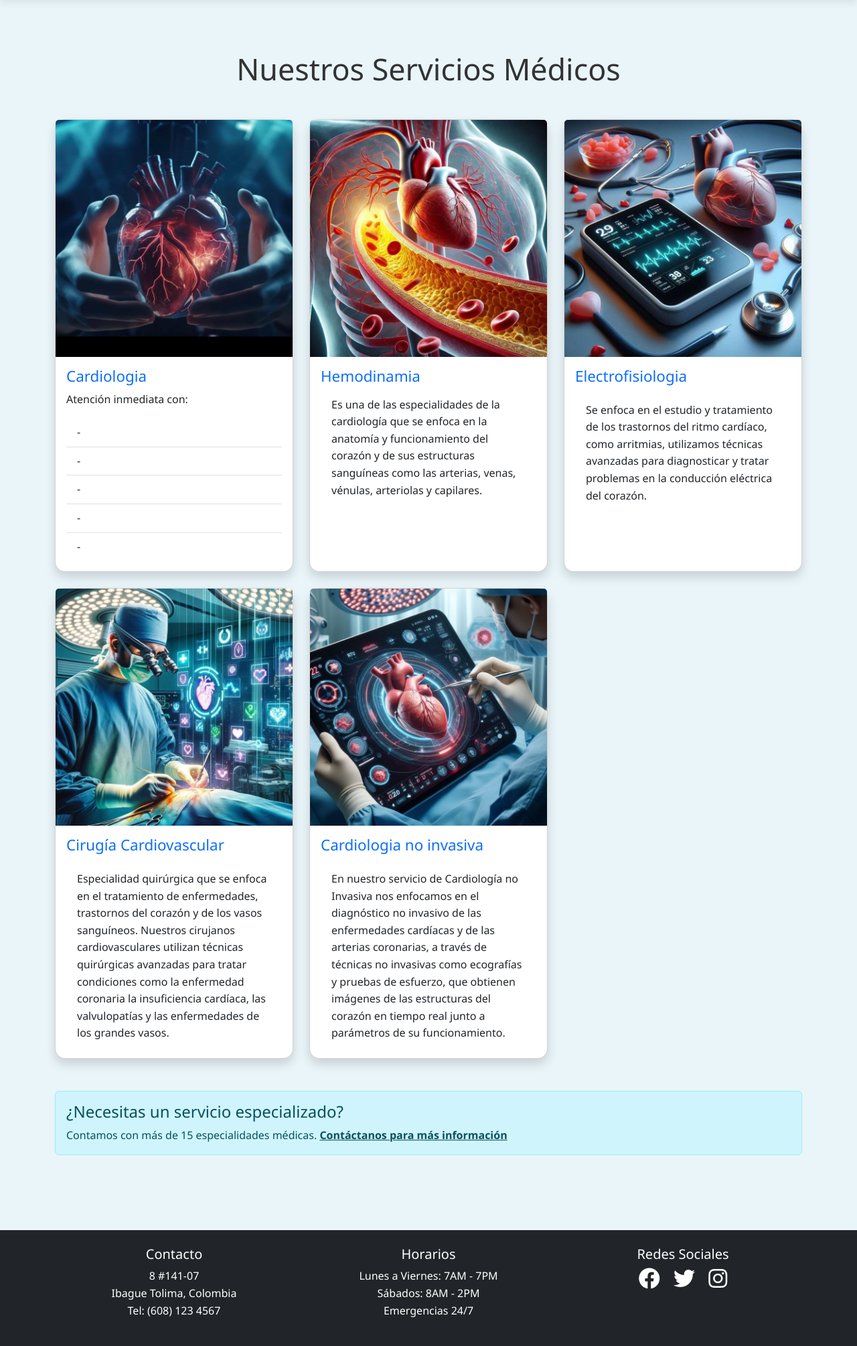
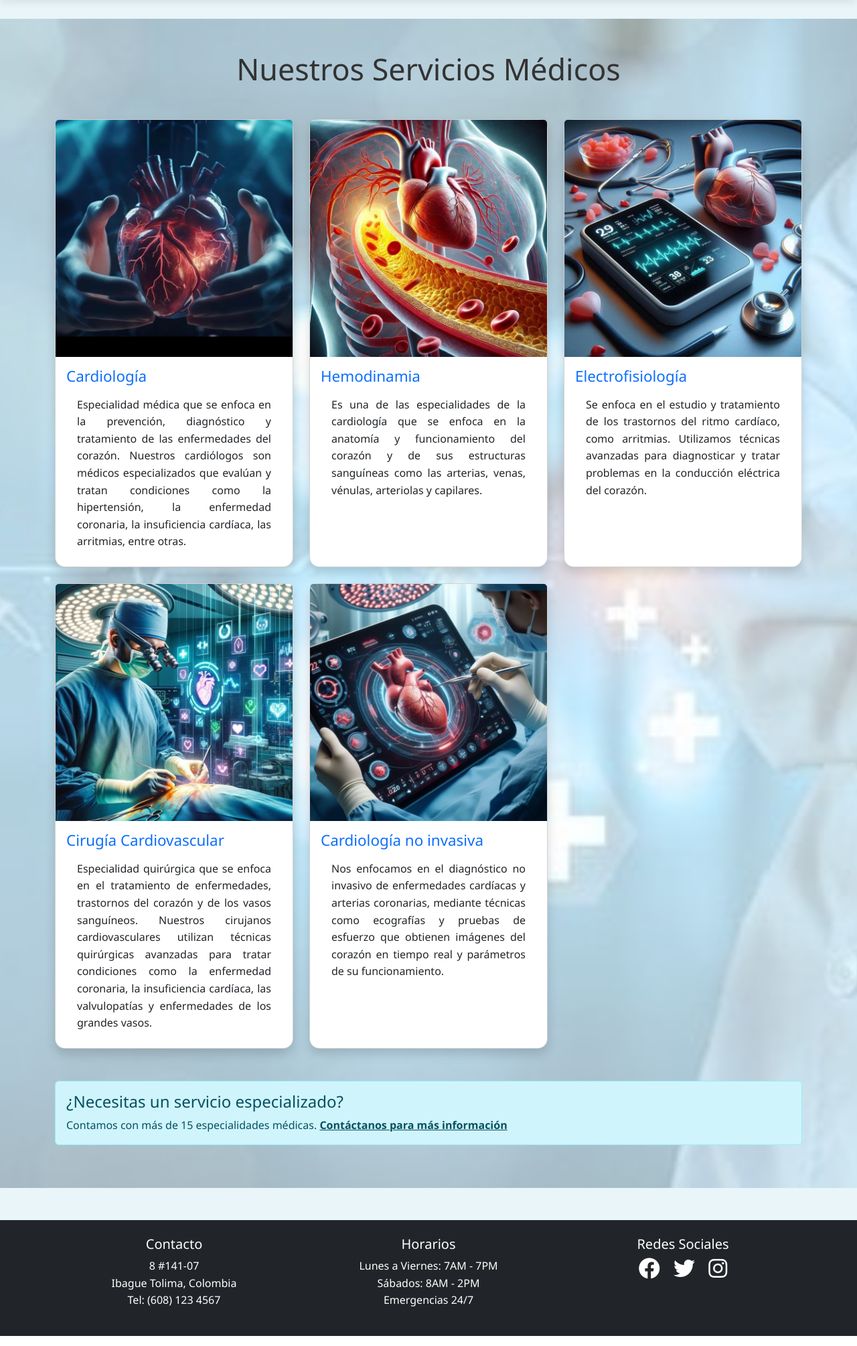
Before and after one commit to RACIEL81/HiperSalud, a Flask app: page /servicios in a window 1280 px wide. Shown: the part 72-2082 px from the top of the page at 67% size. Run offline with Flask 3, Linux system fonts and the light colour scheme.

Commit message:
Commit automático desde GitHub Manager

```diff
--- a/templates/servicios.html
+++ b/templates/servicios.html
@@ -1,24 +1,35 @@
 {% extends "base.html" %}
 
 {% block contenido %}
-<section class="servicios py-5">
-    <div class="container">
+<section class="servicios py-5 position-relative" style="overflow: hidden;">
+    <!-- Fondo degradado con imagen -->
+    <div style="
+        position: absolute;
+        top: 0;
+        left: 0;
+        width: 100%;
+        height: 100%;
+        background: linear-gradient(rgba(255,255,255,0.5), rgba(255,255,255,0.5)),
+                    url('{{ url_for('static', filename='img/m.jpeg') }}') no-repeat center center;
+        background-size: cover;
+        z-index: 0;
+    "></div>
+
+    <!-- Contenido con z-index para estar encima -->
+    <div class="container position-relative" style="z-index: 1;">
         <h1 class="text-center mb-5">Nuestros Servicios Médicos</h1>
 
         <div class="row g-4">
-            <!-- Servicio 1 - Cardiologia -->
+            <!-- Servicio 1 - Cardiología -->
             <div class="col-md-6 col-lg-4">
                 <div class="card h-100 shadow">
-                    <img src="{{ url_for('static', filename='img/cardio1.jpeg') }}" class="card-img-top" alt="Cardiologia">
+                    <img src="{{ url_for('static', filename='img/cardio1.jpeg') }}" class="card-img-top" alt="Cardiología">
                     <div class="card-body">
-                        <h3 class="card-title text-primary">Cardiologia</h3>
-                        <p class="card-text">Atención inmediata con:</p>
+                        <h3 class="card-title text-primary">Cardiología</h3>
                         <ul class="list-group list-group-flush">
-                            <li class="list-group-item">-</li>
-                            <li class="list-group-item">-</li>
-                            <li class="list-group-item">-</li>
-                            <li class="list-group-item">-</li>
-                            <li class="list-group-item">-</li>
+                            <li class="list-group-item" style="text-align: justify;">
+                                Especialidad médica que se enfoca en la prevención, diagnóstico y tratamiento de las enfermedades del corazón. Nuestros cardiólogos son médicos especializados que evalúan y tratan condiciones como la hipertensión, la enfermedad coronaria, la insuficiencia cardíaca, las arritmias, entre otras.
+                            </li>
                         </ul>
                     </div>
                 </div>
@@ -30,25 +41,25 @@
                     <img src="{{ url_for('static', filename='img/hemo.jpeg') }}" class="card-img-top" alt="Hemodinamia">
                     <div class="card-body">
                         <h3 class="card-title text-primary">Hemodinamia</h3>
-
                         <ul class="list-group list-group-flush">
-                            <li class="list-group-item">Es una de las especialidades de la cardiología que se enfoca en la anatomía y funcionamiento del corazón y de sus estructuras sanguíneas como las arterias, venas, vénulas, arteriolas y capilares.</li>
-
+                            <li class="list-group-item" style="text-align: justify;">
+                                Es una de las especialidades de la cardiología que se enfoca en la anatomía y funcionamiento del corazón y de sus estructuras sanguíneas como las arterias, venas, vénulas, arteriolas y capilares.
+                            </li>
                         </ul>
                     </div>
                 </div>
             </div>
 
-            <!-- Servicio 3 - Electrofisiologia -->
+            <!-- Servicio 3 - Electrofisiología -->
             <div class="col-md-6 col-lg-4">
                 <div class="card h-100 shadow">
-                    <img src="{{ url_for('static', filename='img/electro.jpeg') }}" class="card-img-top" alt="Electrofisiologia">
+                    <img src="{{ url_for('static', filename='img/electro.jpeg') }}" class="card-img-top" alt="Electrofisiología">
                     <div class="card-body">
-                        <h3 class="card-title text-primary">Electrofisiologia</h3>
-                        <p class="card-text"></p>
+                        <h3 class="card-title text-primary">Electrofisiología</h3>
                         <ul class="list-group list-group-flush">
-                            <li class="list-group-item">Se enfoca en el estudio y tratamiento de los trastornos del ritmo cardíaco, como arritmias, utilizamos técnicas avanzadas para diagnosticar y tratar problemas en la conducción eléctrica del corazón.</li>
-
+                            <li class="list-group-item" style="text-align: justify;">
+                                Se enfoca en el estudio y tratamiento de los trastornos del ritmo cardíaco, como arritmias. Utilizamos técnicas avanzadas para diagnosticar y tratar problemas en la conducción eléctrica del corazón.
+                            </li>
                         </ul>
                     </div>
                 </div>
@@ -60,17 +71,10 @@
                     <img src="{{ url_for('static', filename='img/vascu.jpeg') }}" class="card-img-top" alt="Cirugía Cardiovascular">
                     <div class="card-body">
                         <h3 class="card-title text-primary">Cirugía Cardiovascular</h3>
-                        <p class="card-text"></p>
                         <ul class="list-group list-group-flush">
-                            <li class="list-group-item">Especialidad quirúrgica que
-                                se enfoca en el tratamiento de
-                                enfermedades, trastornos del
-                                corazón y de los vasos sanguíneos. Nuestros cirujanos cardiovasculares
-                                utilizan técnicas quirúrgicas
-                                avanzadas para tratar condiciones
-                                como la enfermedad coronaria la insuficiencia cardíaca, las valvulopatías y las enfermedades de
-                                los grandes vasos.</li>
-
+                            <li class="list-group-item" style="text-align: justify;">
+                                Especialidad quirúrgica que se enfoca en el tratamiento de enfermedades, trastornos del corazón y de los vasos sanguíneos. Nuestros cirujanos cardiovasculares utilizan técnicas quirúrgicas avanzadas para tratar condiciones como la enfermedad coronaria, la insuficiencia cardíaca, las valvulopatías y enfermedades de los grandes vasos.
+                            </li>
                         </ul>
                     </div>
                 </div>
@@ -79,13 +83,13 @@
             <!-- Servicio 5 - Cardiología no invasiva -->
             <div class="col-md-6 col-lg-4">
                 <div class="card h-100 shadow">
-                    <img src="{{ url_for('static', filename='img/noinva.jpeg') }}" class="card-img-top" alt="Cardiologia no invasiva">
+                    <img src="{{ url_for('static', filename='img/noinva.jpeg') }}" class="card-img-top" alt="Cardiología no invasiva">
                     <div class="card-body">
-                        <h3 class="card-title text-primary">Cardiologia no invasiva</h3>
-                        <p class="card-text"></p>
+                        <h3 class="card-title text-primary">Cardiología no invasiva</h3>
                         <ul class="list-group list-group-flush">
-                            <li class="list-group-item">En nuestro servicio de Cardiología no Invasiva nos enfocamos en el diagnóstico no invasivo de las enfermedades cardíacas y de las arterias coronarias, a través de técnicas no invasivas como ecografías y pruebas de esfuerzo, que obtienen imágenes de las estructuras del corazón en tiempo real junto a parámetros de su funcionamiento.</li>
-
+                            <li class="list-group-item" style="text-align: justify;">
+                                Nos enfocamos en el diagnóstico no invasivo de enfermedades cardíacas y arterias coronarias, mediante técnicas como ecografías y pruebas de esfuerzo que obtienen imágenes del corazón en tiempo real y parámetros de su funcionamiento.
+                            </li>
                         </ul>
                     </div>
                 </div>
@@ -95,9 +99,10 @@
         <!-- Alerta informativa -->
         <div class="row mt-5">
             <div class="col-12">
-                <div class="alert alert-info">
+                <div class="alert alert-info" style="text-align: justify;">
                     <h4>¿Necesitas un servicio especializado?</h4>
-                    <p class="mb-0">Contamos con más de 15 especialidades médicas.
+                    <p class="mb-0">
+                        Contamos con más de 15 especialidades médicas.
                         <a href="/contacto" class="alert-link">Contáctanos para más información</a>
                     </p>
                 </div>
```
Also changed, not shown: templates/contacto.html (+13 -2 lines), templates/index.html (+47 -5 lines), templates/nosotros.html (+25 -6 lines), templates/solicitar_cita.html (+17 -3 lines), static/img/pro.png (added), static/img/profesionales.jpg (added), 1 other file.
